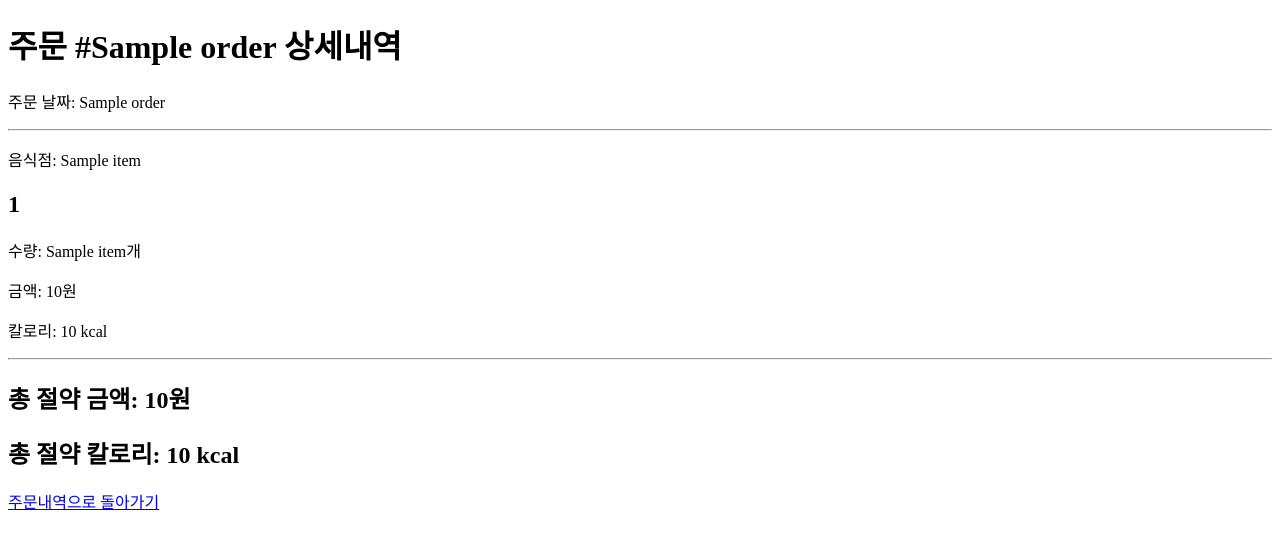
After one commit to yejun5380/DeliveryApp, a Flask app: template templates/order_detail.html in a window 1280 px wide. The commit adds this page. Shown: the top 549 px of the page. Run offline with Flask 3, Linux system fonts and the light colour scheme; the template is opened without the code that fills it: most values are stand-ins (such as "Sample title", 1, 10 or a date in 2020).

Commit message:
주문 상세 및 절약 기능 개선

```diff
--- a/app.py
+++ b/app.py
@@ -225,13 +225,23 @@ def order():
     cursor.close()
     connection.close()
 
+    session["last_order_price"] = total_price
+    session["last_order_calories"] = total_calories
+
     session["cart"] = {}
 
     return redirect("/order/complete")
 
 @app.route("/order/complete")
 def order_complete():
-    return render_template("order_complete.html")
+    saved_price = session.get("last_order_price", 0)
+    saved_calories = session.get("last_order_calories", 0)
+
+    return render_template(
+        "order_complete.html",
+        saved_price=saved_price,
+        saved_calories=saved_calories
+    )
 
 @app.route("/orders")
 def orders():
@@ -257,6 +267,53 @@ def orders():
 
     return render_template("orders.html", orders=orders)
 
+@app.route("/orders/<int:order_id>")
+def order_detail(order_id):
+    user_id = session.get("user_id")
+
+    if not user_id:
+        return redirect("/login")
+
+    connection = get_db_connection()
+    cursor = connection.cursor()
+
+    cursor.execute("""
+        SELECT id, order_date, total_price, total_calories
+        FROM orders
+        WHERE id = %s AND user_id = %s
+    """, (order_id, user_id))
+
+    order = cursor.fetchone()
+
+    if not order:
+        cursor.close()
+        connection.close()
+        return redirect("/orders")
+
+    cursor.execute("""
+        SELECT
+            m.name,
+            oi.quantity,
+            oi.price,
+            oi.calories,
+            r.name
+        FROM order_items oi
+        JOIN menus m ON oi.menu_id = m.id
+        JOIN restaurants r ON m.restaurant_id = r.id
+        WHERE oi.order_id = %s
+    """, (order_id,))
+
+    order_items = cursor.fetchall()
+
+    cursor.close()
+    connection.close()
+
+    return render_template(
+        "order_detail.html",
+        order=order,
+        order_items=order_items
+    )
+
 @app.route("/saving")
 def saving():
     connection = get_db_connection()
@@ -271,6 +328,7 @@ def saving():
 
     cursor.execute("""
         SELECT
+            COUNT(*),
             COALESCE(SUM(total_price), 0),
             COALESCE(SUM(total_calories), 0)
         FROM orders
@@ -375,5 +433,7 @@ def logout():
 
     return redirect("/")
 
+
+
 if __name__ == "__main__":
     app.run(debug=True)
--- /dev/null
+++ b/templates/order_detail.html
@@ -0,0 +1,59 @@
+<!DOCTYPE html>
+<html lang="ko">
+
+<head>
+    <meta charset="UTF-8">
+    <title>주문 상세 - DeliveryApp</title>
+</head>
+
+<body>
+
+    <h1>주문 #{{ order[0] }} 상세내역</h1>
+
+    <p>주문 날짜: {{ order[1] }}</p>
+
+    <hr>
+
+    {% for item in order_items %}
+
+    <div>
+
+        <p>음식점: {{ item[4] }}</p>
+
+        <h2>{{ item[0] }}</h2>
+
+        <p>수량: {{ item[1] }}개</p>
+
+        <p>
+            금액:
+            {{ "{:,}".format(item[2] * item[1]) }}원
+        </p>
+
+        <p>
+            칼로리:
+            {{ "{:,}".format(item[3] * item[1]) }} kcal
+        </p>
+
+        <hr>
+
+    </div>
+
+    {% endfor %}
+
+    <h2>
+        총 절약 금액:
+        {{ "{:,}".format(order[2]) }}원
+    </h2>
+
+    <h2>
+        총 절약 칼로리:
+        {{ "{:,}".format(order[3]) }} kcal
+    </h2>
+
+    <a href="/orders">
+        주문내역으로 돌아가기
+    </a>
+
+</body>
+
+</html>
--- a/templates/orders.html
+++ b/templates/orders.html
@@ -27,6 +27,10 @@
             {{ "{:,}".format(order[3]) }} kcal
         </p>
 
+        <a href="/orders/{{ order[0] }}">
+            주문 상세보기
+        </a>
+
         <hr>
     </div>
 
```
Also changed, not shown: templates/cart.html (+27 -0 lines), templates/order_complete.html (+15 -2 lines), templates/saving.html (+11 -2 lines).
